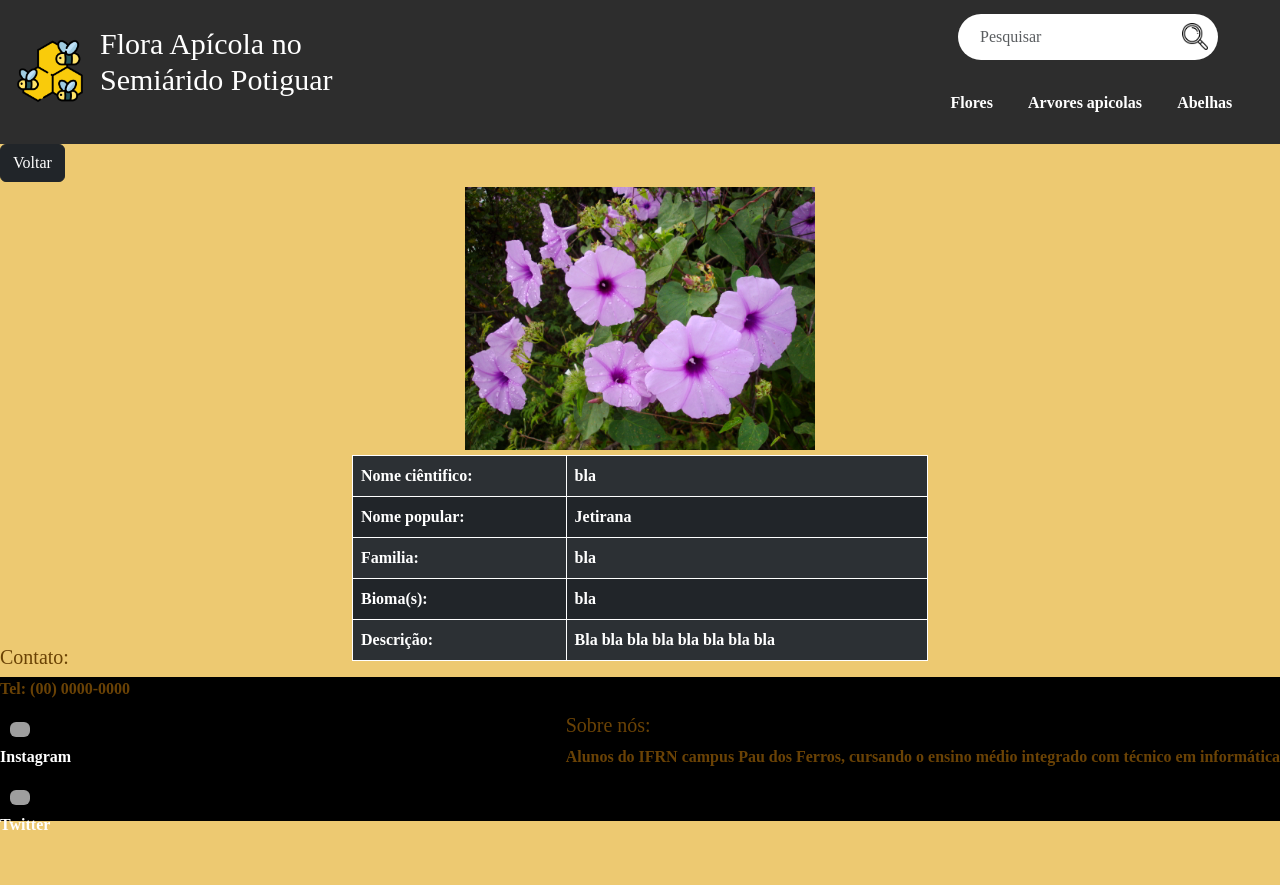
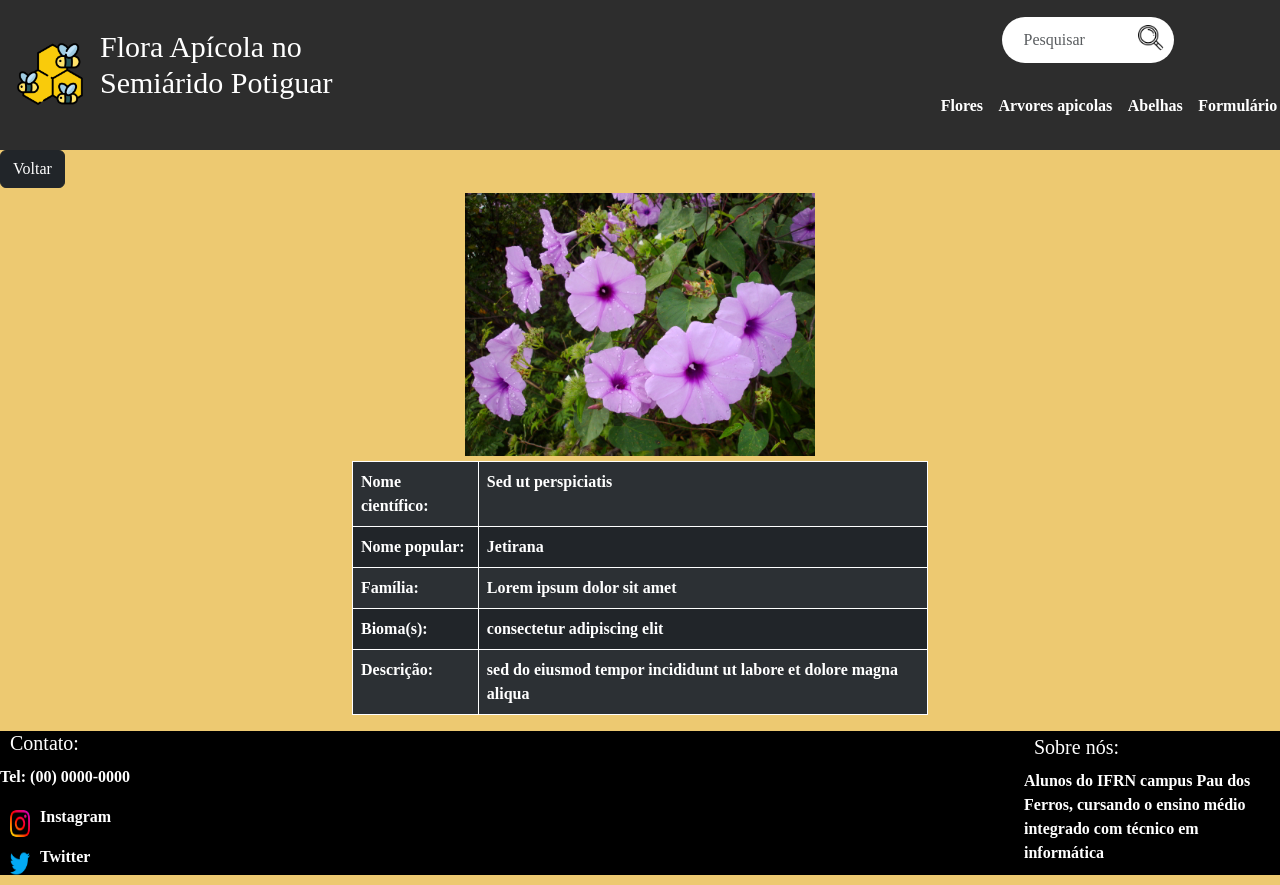
Before and after one commit to everton-l/projeto-final-pi, a Django app: page /detalhe/1/ in a window 1280 px wide. Before the commit the page ends 830 px from the top, so only its background shows below. Run offline with Django 4.2, Linux system fonts and the light colour scheme; data comes from the database, SQL or seed files in the repository; both versions use the stored data as it was after the commit; parts of the project's set-up code (start-up, migrations or seed data) failed here and were passed over; some libraries are stand-ins or nearby versions; grey boxes are pictures that could not be loaded.

Commit message:
corrigindo

```diff
--- a/core/templates/detalhe.html
+++ b/core/templates/detalhe.html
@@ -10,8 +10,8 @@
             <img src="{{ postagem.imagem.url }}" alt="" width="350px"  class="img-fluid">
             <table class="table table-dark table-striped">
                 <tr>
-                    <td>Nome ciêntifico:</td>
-                    <td>bla</td>
+                    <td>Nome científico:</td>
+                    <td>Sed ut perspiciatis </td>
                 </tr>
 
                 <tr>
@@ -20,18 +20,18 @@
                 </tr>
 
                 <tr>
-                    <td>Familia:</td>
-                    <td>bla</td>
+                    <td>Família:</td>
+                    <td>Lorem ipsum dolor sit amet</td>
                 </tr>
 
                 <tr>
                     <td>Bioma(s):</td>
-                    <td>bla</td>
+                    <td>consectetur adipiscing elit</td>
                 </tr>
 
                 <tr>
                     <td>Descrição:</td>
-                    <td>Bla bla bla bla bla bla bla bla</td>
+                    <td>sed do eiusmod tempor incididunt ut labore et dolore magna aliqua</td>
                 </tr>
             </table>
 
--- a/core/views.py
+++ b/core/views.py
@@ -12,8 +12,8 @@ def caatinga(request):
 def flora(request):
     return render(request, 'flora.html', context={})
 
-def rn(request):
-    return render(request, 'rn.html', context={})
+def estado(request):
+    return render(request, 'estado.html', context={})
 
 def listagem(request):
     postagem = Postagem.objects.all()
@@ -23,3 +23,6 @@ def listagem(request):
 def detalhe(request, id):
     postagem = get_object_or_404(Postagem, id=id)
     return render(request, 'detalhe.html', context={'postagem':postagem})
+
+def form(request):
+    return render(request, 'forms.html', context={})
--- a/main/urls.py
+++ b/main/urls.py
@@ -18,14 +18,15 @@ from django.contrib import admin
 from django.urls import path
 from django.conf.urls.static import static
 from django.conf import settings
-from core.views import index, caatinga, rn, flora, listagem, detalhe
+from core.views import index, caatinga, flora, listagem, detalhe, form, estado
 
 urlpatterns = [
     path('admin/', admin.site.urls),
     path('', index, name='index'),
     path('flora/', flora, name='flora'),
     path('caatinga/', caatinga, name='caatinga'),
-    path('rn/', rn, name='rn'),
+    path('estado/', estado, name='estado'),
     path('listagem-flores/', listagem, name='listagem'),
-    path('detalhe/<int:id>/', detalhe, name='detalhe')
+    path('detalhe/<int:id>/', detalhe, name='detalhe'),
+    path('form/', form, name='form'),
 ]+ static(settings.MEDIA_URL, document_root=settings.MEDIA_ROOT)
--- a/static/css/style.css
+++ b/static/css/style.css
@@ -9,11 +9,12 @@ body{
 
 header, footer{
     background-color: rgba(45, 45, 45, 1);
+    color: white;
     display: flex;
     justify-content: space-between;
     align-items: center;
     width: 100%;
-    max-height: 18vh;
+    max-height: 20vh;
 }
 
 main{
@@ -127,17 +128,12 @@ nav{
 }
 
 .list{
+    margin: auto;
     display: flex;
-    max-width: 800px;
-    margin: auto;
-    border-left: 1px solid black;
-    border-right: 1px solid black;
-    justify-content: space-around;
-
-}
-
-.lista{
-    flex-direction: column;
+    width: 100%;
+    height: 60vh;
+    justify-content: space-evenly;
+    align-items: center;
 }
 
 .link{
@@ -213,3 +209,19 @@ table, tr, td, .table{
 hr{
     width: 100%;
 }
+
+h5{
+    margin: 10px;
+}
+
+.footer{
+    width: 20%;
+}
+
+#form{
+    height: 70vh;
+}
+
+.fot{
+    display: flex;
+}
--- a/templates/base.html
+++ b/templates/base.html
@@ -18,16 +18,18 @@
         </div>
 
         <div class="rigth">
-            <div class="search">
-                <input class="form-control me-2" type="text" id="search" placeholder="Pesquisar">
-                <img src="{% static 'imagens/lupa.png' %}" alt="" width="26px" height="27">
+            <div class="search" style="width: 45%;">
+                <input class="form-control me-2" type="text" id="search" placeholder="Pesquisar" style="width: 70%;">
+                <img src="{% static 'imagens/lupa.png' %}" alt="" width="26px" height="27" class="figure-img img-fluid rounded">
             </div>
+
+
             <nav>
                 <ul>
                     <a class="a" href="{% url 'listagem' %}"><li class="nav-link active"></li>Flores</a>
                     <a class="a" href=""><li class="nav-link active"></li>Arvores apicolas</a>
                     <a class="a" href=""><li class="nav-link active"></li>Abelhas</a>
-                    <a class="a" href=""><li class="nav-link active"></li></a>
+                    <a class="a" href="{% url 'form' %}"><li class="nav-link active"></li>Formulário</a>
                 </ul>
             </nav>
         </div>
@@ -41,17 +43,19 @@
     <div class="footer">
         <h5>Contato:</h5>
         <p>Tel: (00) 0000-0000</p>
-        <a href="" class="fot">
-            <img src="img/instagram (2).png" alt="instagram" width="20px" class="figure-img img-fluid rounded">
+
+        <a href="" class="fot" style="display: flex;">
+            <img src="{% static 'imagens/instagram (2).png' %}" alt="instagram" width="20px" class="figure-img img-fluid rounded">
             <p>Instagram</p>
         </a>
-        <a href="" class="fot">
-            <img src="img/twitter.png" alt="twitter" width="20px" class="figure-img img-fluid rounded">
+
+        <a href="" class="fot" style="display: flex;">
+            <img src="{% static 'imagens/twitter.png' %}" alt="twitter" width="20px" class="figure-img img-fluid rounded">
             <p>Twitter</p>
         </a>
     </div>
 
-    <div class="footer">
+    <div class="footer" style="width: 20%;">
         <h5>Sobre nós:</h5>
         <p>Alunos do IFRN campus Pau dos Ferros, cursando o ensino médio integrado com técnico em informática</p>
     </div>
```
Also changed, not shown: core/templates/caatinga.html (added, +71 -0 lines), core/templates/estado.html (added, +46 -0 lines), core/templates/flora.html (added, +45 -0 lines), core/templates/forms.html (added, +39 -0 lines), core/templates/index.html (+5 -5 lines), db.sqlite3, media/image/mandacaru_792046204.jpg (added), media/image/th_14.jpg (added), static/imagens/instagram (2).png (added), static/imagens/twitter.png (added).
